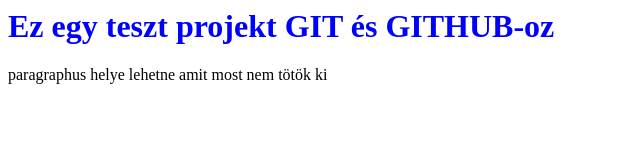
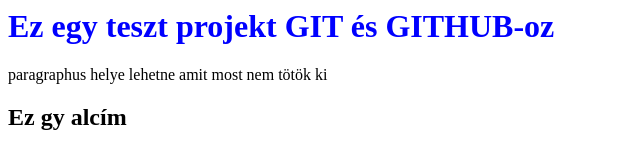
Before and after one commit to Hagyo-Roland/GitHub_teszt, a plain HTML site: page index.html in a window 1280 px wide. Shown: the whole page, without its empty margins (0-640 px from the left). Drawn offline with Linux system fonts and the light colour scheme.

Commit message:
H2 cím hozzáadása

```diff
--- a/index.html
+++ b/index.html
@@ -6,5 +6,7 @@
 		<h1>Ez egy teszt projekt GIT és GITHUB-oz</h1>
 
 		<p>paragraphus helye lehetne amit most nem tötök ki</p>
+
+		<h2>Ez gy alcím</h2>
 	</body>
 </html>
```
